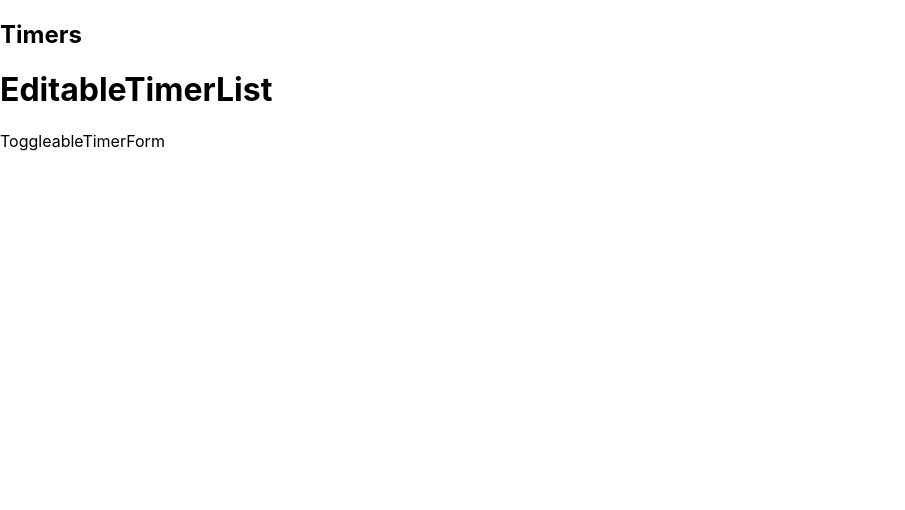
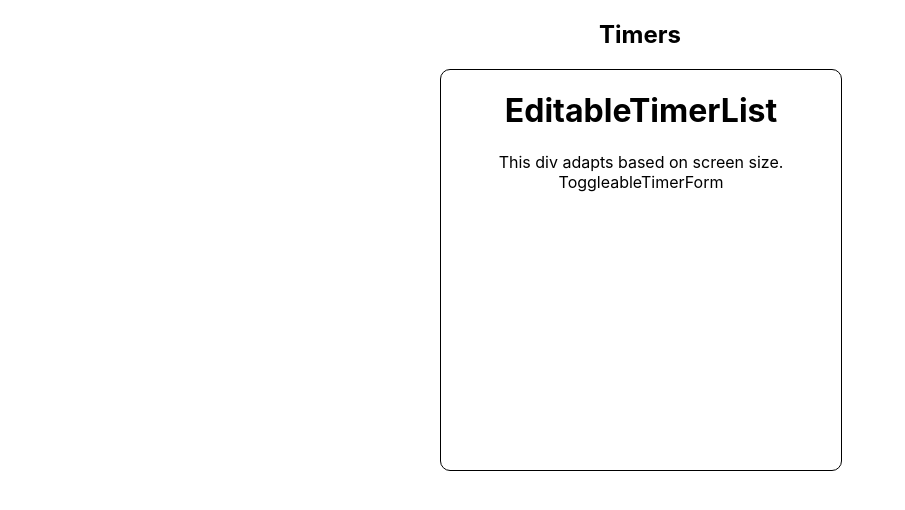
Before and after one commit to Pothe/mern-stack, a React (Create React App) app in the folder time_tracking_app/: page / in a window 1280 px wide. Shown: the top 510 px of the page, without its empty margins (0-905 px from the left). Built offline with nearby package versions, Linux system fonts and the light colour scheme.

Commit message:
timer tracking app 30/6/25

```diff
--- a/time_tracking_app/src/Components/EditableTimerList.js
+++ b/time_tracking_app/src/Components/EditableTimerList.js
@@ -5,6 +5,9 @@ class EditableTimerList extends React.Component {
         return (
         <>
           <h1>EditableTimerList</h1>
+          <div className="p-4 text-center bg-blue-500 md:p-8 md:text-left lg:bg-green-500">
+    This div adapts based on screen size.
+</div>
         </>
     );
     }
--- /dev/null
+++ b/time_tracking_app/src/TimerDashboard.css
@@ -0,0 +1,12 @@
+.container{
+   width: 400px;
+    margin: auto;
+    align-content: center;
+    text-align: center;
+}
+.card{
+    border: 1px solid black;
+    width: 100%;
+    height: 400px;
+    border-radius: 10px;
+}
--- a/time_tracking_app/src/TimersDashboard.js
+++ b/time_tracking_app/src/TimersDashboard.js
@@ -1,18 +1,21 @@
 import React from "react";
 import EditableTimerList from "./Components/EditableTimerList";
 import ToggleableTimerForm from "./Components/ToggleableTimerForm";
+import './TimerDashboard.css';
 class TimersDashboard extends React.Component {
     state = {  }
     render() {
         return (
-        <>
+       <div className="container">
+        <div className="card">
     <EditableTimerList/>
 
     <ToggleableTimerForm
     isOpent={true}
     />
-
-        </>);
+    </div>
+       </div>
+       );
     }
 }
 
```
